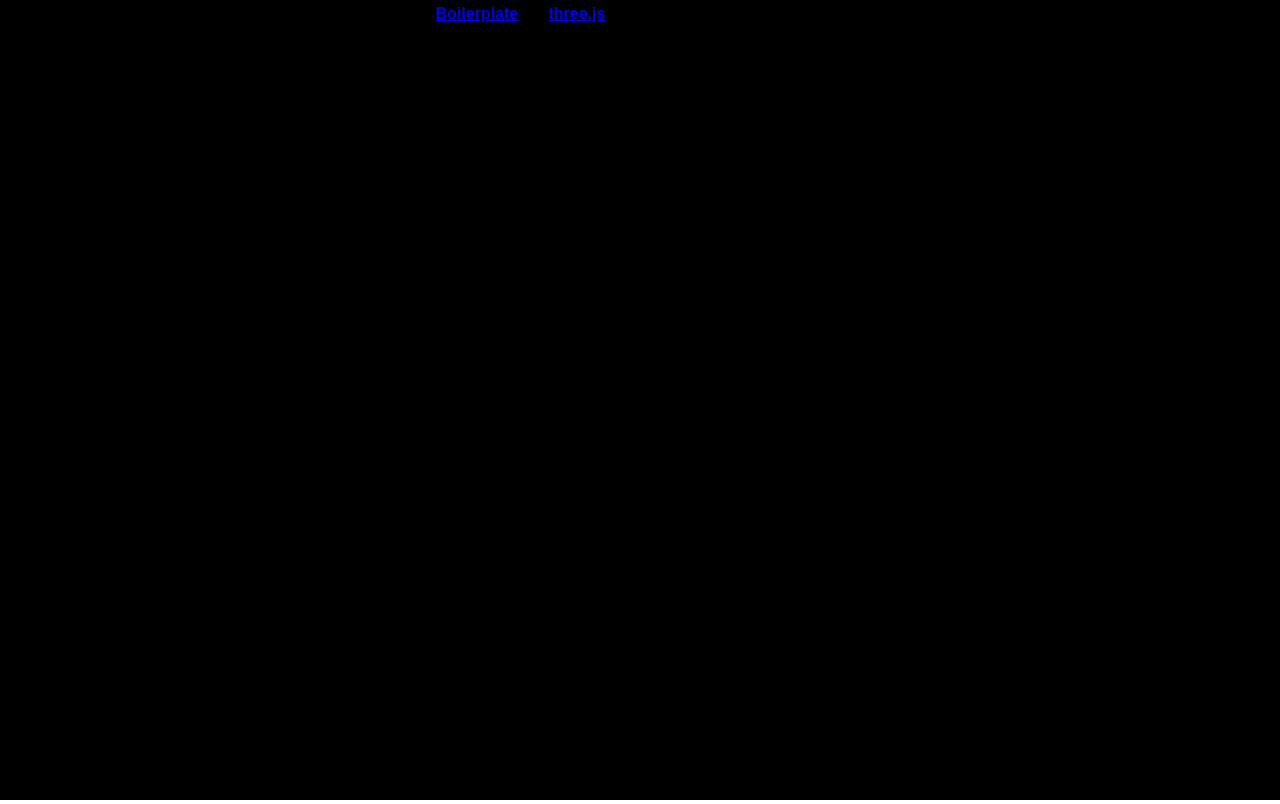
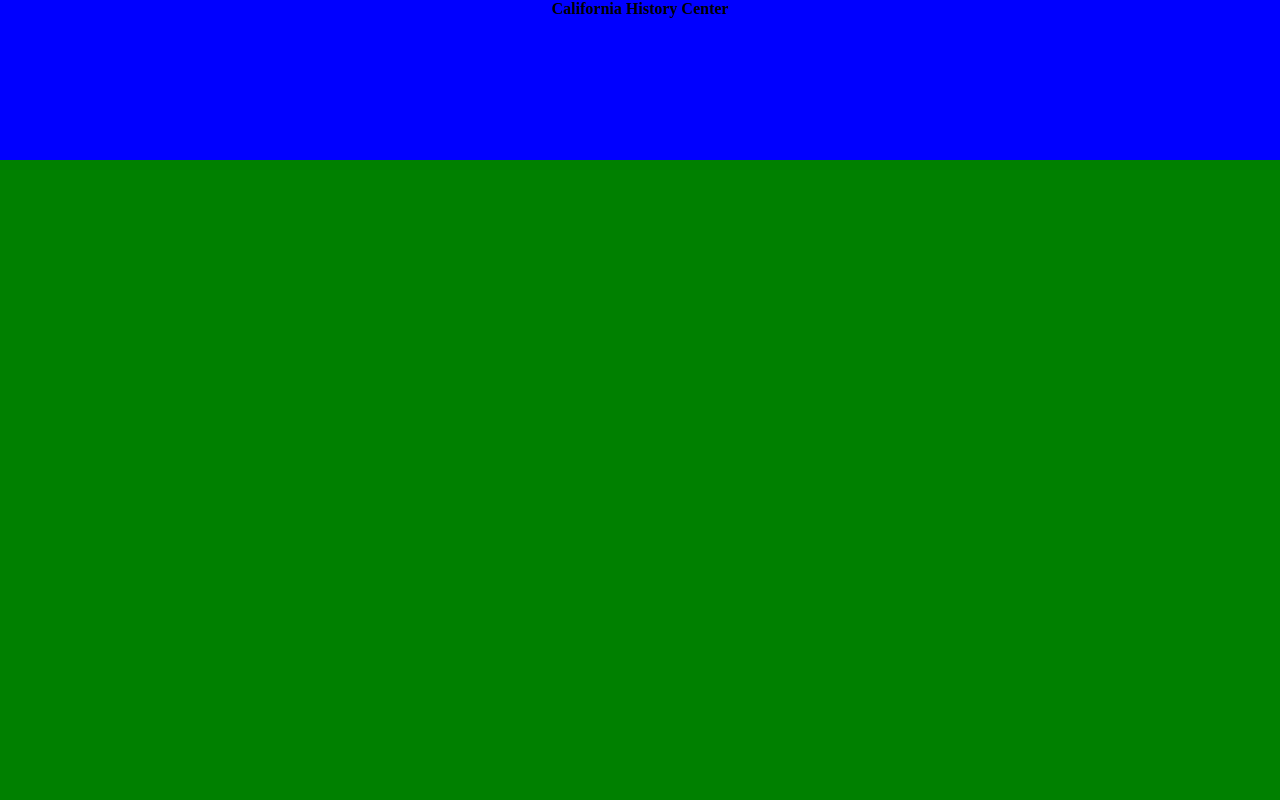
Before and after one commit to DevelopersGuild/chc, a plain HTML site: page index.html in a window 1280 px wide. Drawn offline with nearby package versions, Linux system fonts and the light colour scheme.

Commit message:
Created a new index.html, basic structure of the webpage. Removed the 3d model

```diff
--- a/index.html
+++ b/index.html
@@ -1,72 +1,47 @@
 <!DOCTYPE html>
-<meta name="viewport" content="width=device-width, user-scalable=no, minimum-scale=1.0, maximum-scale=1.0">
-<script src='vendor/three.js/build/three.min.js'></script>
-<script src='vendor/three.js/examples/js/controls/OrbitControls.js'></script>
-<div style='position: absolute; top: 0px; width: 100%;font-family:arial; font-weight: bolder; padding-top: 5px;'>
-	<a href="https://github.com/jeromeetienne/threejsboilerplate" target="_blank">Boilerplate</a>
-	for
-	<a href="http://threejs.org" target="_blank">three.js</a>
-	- works on desktop and mobile
-</div><body style='margin: 0px; overflow: hidden; text-align:center;'><script>
-	//////////////////////////////////////////////////////////////////////////////////
-	//		Init
-	//////////////////////////////////////////////////////////////////////////////////
-
-	// init renderer
-	var renderer	= new THREE.WebGLRenderer({
-		antialias	: true
-	});
-	renderer.setClearColor(new THREE.Color('lightgrey'), 1)
-	renderer.setSize( window.innerWidth, window.innerHeight );
-	document.body.appendChild( renderer.domElement );
-
-	// array of functions for the rendering loop
-	var onRenderFcts= [];
-
-	// init scene and camera
-	var scene	= new THREE.Scene();
-	var camera	= new THREE.PerspectiveCamera(45, window.innerWidth / window.innerHeight, 0.01, 1000);
-	camera.position.z = 2;
-	var controls	= new THREE.OrbitControls(camera)
-
-	//////////////////////////////////////////////////////////////////////////////////
-	//		add an object in the scene
-	//////////////////////////////////////////////////////////////////////////////////
-
-	// add a torus
-	var geometry	= new THREE.TorusKnotGeometry(0.5-0.12, 0.12);
-	var material	= new THREE.MeshNormalMaterial();
-	var mesh	= new THREE.Mesh( geometry, material );
-	scene.add( mesh );
-
-	//////////////////////////////////////////////////////////////////////////////////
-	//		render the whole thing on the page
-	//////////////////////////////////////////////////////////////////////////////////
-
-	// handle window resize
-	window.addEventListener('resize', function(){
-		renderer.setSize( window.innerWidth, window.innerHeight )
-		camera.aspect	= window.innerWidth / window.innerHeight
-		camera.updateProjectionMatrix()
-	}, false)
-
-	// render the scene
-	onRenderFcts.push(function(){
-		renderer.render( scene, camera );
-	})
-
-	// run the rendering loop
-	var lastTimeMsec= null
-	requestAnimationFrame(function animate(nowMsec){
-		// keep looping
-		requestAnimationFrame( animate );
-		// measure time
-		lastTimeMsec	= lastTimeMsec || nowMsec-1000/60
-		var deltaMsec	= Math.min(200, nowMsec - lastTimeMsec)
-		lastTimeMsec	= nowMsec
-		// call each update function
-		onRenderFcts.forEach(function(onRenderFct){
-			onRenderFct(deltaMsec/1000, nowMsec/1000)
-		})
-	})
-</script></body>
+<style>
+	html, body {
+		overflow: auto;
+		width: 100%;
+		height: 100%;
+		margin: 0;
+		padding: 0;
+		text-align:center;
+	}
+	.top {
+		padding: 0;
+		height: 20%;
+		width: 100%;
+		background-color: blue;
+	}
+	.center{
+		padding: 0;
+		position: relative;
+		height: 80%;
+		width: 100%;
+		background-color: green;
+	}
+	.bottom{
+		padding: 0;
+		position: relative;
+		height: 20%;
+		width: 100%;
+		background-color: red;
+	}
+	p, b{
+		margin: 0;
+		padding: 0;
+	}
+	</style>
+	<body class="body">
+		<div class="top">
+			<p><b>California History Center</b></p>
+		</div>
+		<div class="center">
+		</div>
+		<div class="bottom">
+			<a class="moveImg"; href="http://www.deanza.edu/">
+				<img class="deanzaImg"; src="Deanza.png">
+			</a>
+		</div>
+	</body>
```
Also changed, not shown: Deanza.png (added).
